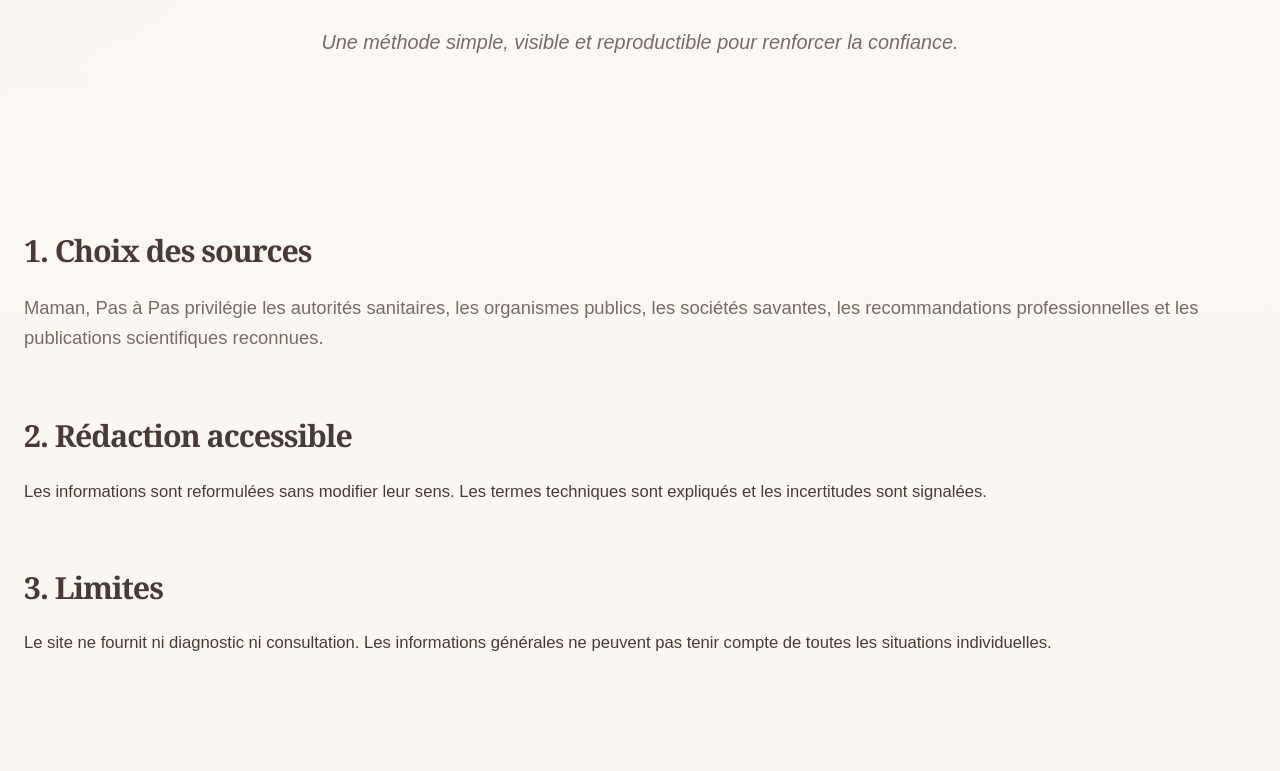
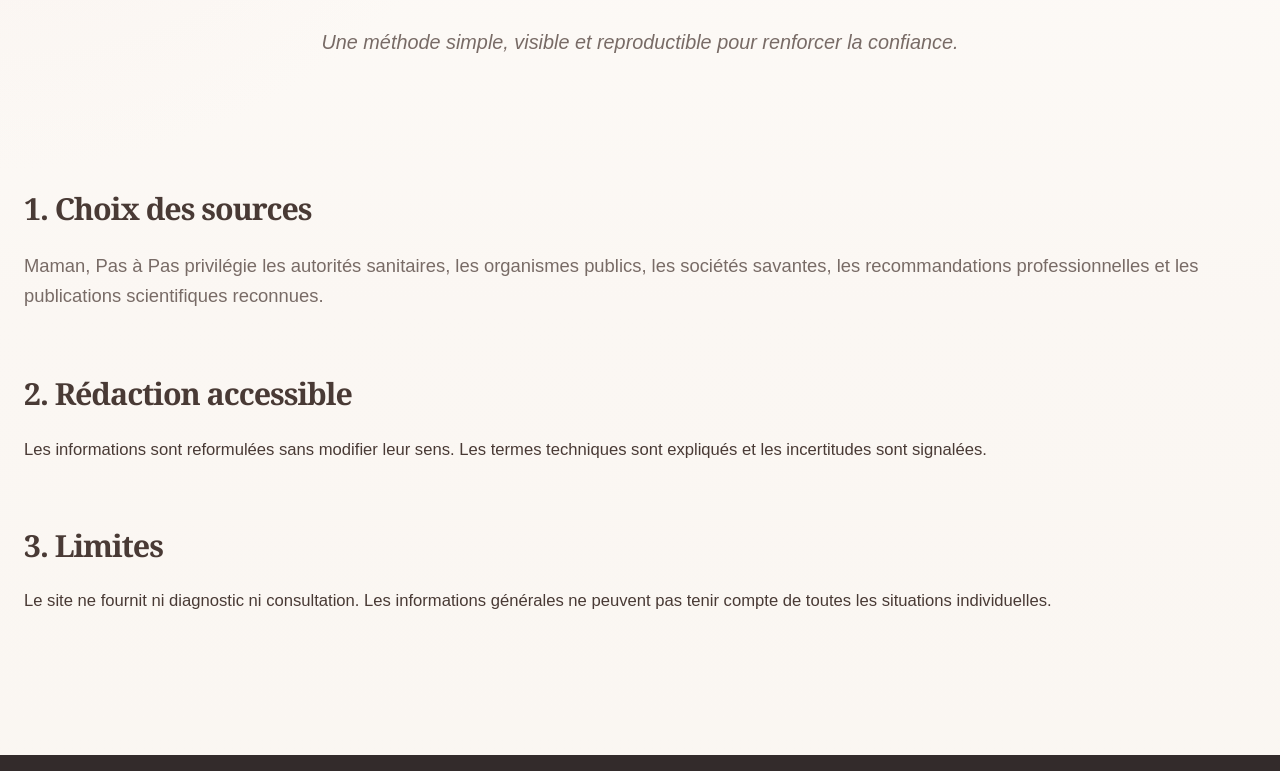
Before and after one commit to Yelenna04/maman-pas-a-pas, a Next.js app: page /methode-verification in a window 1280 px wide. Shown: the part 389-1160 px from the top of the page. Built offline with nearby package versions, Linux system fonts and the light colour scheme.

Commit message:
Rapproche le contenu de la méthode du titre

```diff
--- a/app/methode-verification/page.tsx
+++ b/app/methode-verification/page.tsx
@@ -6,7 +6,7 @@ export const metadata: Metadata = { title: "Méthode de vérification" };
 export default function MethodPage() {
   return (
     <>
-      <section className="page-hero">
+      <section className="page-hero" style={{ paddingBottom: 24 }}>
         <div className="container">
           <div className="breadcrumbs"><Link href="/">Accueil</Link><span>›</span><span>Méthode</span></div>
           <p className="eyebrow">Transparence éditoriale</p>
@@ -14,7 +14,7 @@ export default function MethodPage() {
           <p className="lead">Une méthode simple, visible et reproductible pour renforcer la confiance.</p>
         </div>
       </section>
-      <section className="section-sm">
+      <section className="section-sm" style={{ paddingTop: 24 }}>
         <div className="container legal prose">
           <h2>1. Choix des sources</h2>
           <p>
```
